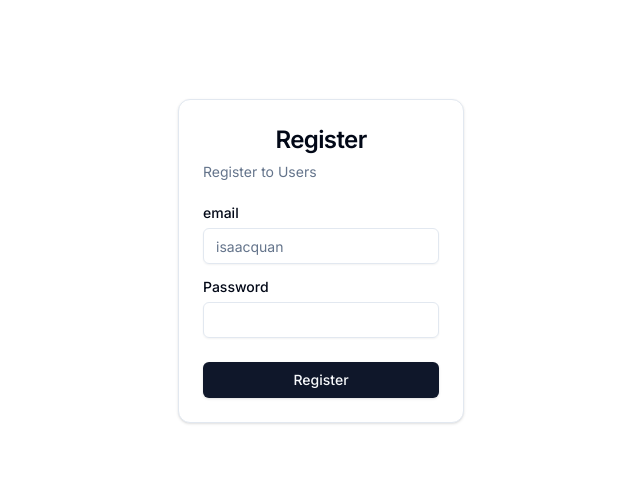
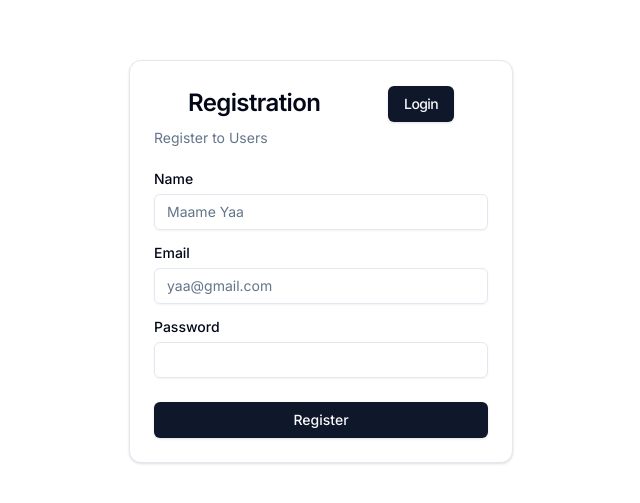
Before and after one commit to Chefdyb/kodestar-mini, a Next.js app: page /admin/create-user in a window 1280 px wide. Shown: the part 139-642 px from the top of the page, without its empty margins (319-959 px from the left). Built offline with nearby package versions, Linux system fonts and the light colour scheme.

Commit message:
feat: Add name field to createUser function and RegisterForm

```diff
--- a/src/app/admin/create-user/page.tsx
+++ b/src/app/admin/create-user/page.tsx
@@ -18,11 +18,13 @@ import { useRouter } from "next/navigation";
 
 import { createUser } from "@/lib/utils";
 import { toast } from "sonner";
+import Link from "next/link";
 
 function RegisterForm() {
     const router = useRouter();
 
     const [credentials, setCredentials] = useState({
+        name: "",
         email: "",
         password: "",
     });
@@ -35,6 +37,7 @@ function RegisterForm() {
         e.preventDefault();
         setCredentials((prev) => {
             return {
+                name: prev.name.trim(),
                 email: prev.email.trim(),
                 password: prev.password,
             };
@@ -44,9 +47,10 @@ function RegisterForm() {
             setCredentials({
                 email: "",
                 password: "",
+                name: "",
             });
-            await createUser(credentials.email, credentials.password);
-            router.push("/admin/create-user");
+            await createUser(credentials.name, credentials.email, credentials.password);
+            router.push("/login");
         } catch (error: string | any) {
             if (
                 error.message.includes("Unable to add key to index") &&
@@ -62,22 +66,36 @@ function RegisterForm() {
 
     return (
         <>
-            <div className="grid h-screen  w-screen place-content-center">
+            <div className=" h-screen flex  justify-center items-center">
                 <Card className="z-30 w-full max-w-sm">
                     <form onSubmit={handleRegister}>
                         <CardHeader>
                             <CardTitle className="text-center text-2xl">
-                                Register
+                                <div className=" w-full flex justify-around items-center ">
+                                    <span>Registration</span>
+                                    <Link href="/login"><Button>Login</Button></Link>
+                                </div>
                             </CardTitle>
                             <CardDescription>Register to Users</CardDescription>
                         </CardHeader>
                         <CardContent className="grid gap-4">
                             <div className="grid gap-2">
-                                <Label htmlFor="email">email</Label>
+                                <Label htmlFor="name">Name</Label>
+                                <Input
+                                    id="name"
+                                    type="text"
+                                    placeholder="Maame Yaa"
+                                    required
+                                    value={credentials.name}
+                                    onChange={handleInputChange}
+                                />
+                            </div>
+                            <div className="grid gap-2">
+                                <Label htmlFor="email">Email</Label>
                                 <Input
                                     id="email"
                                     type="email"
-                                    placeholder="isaacquan"
+                                    placeholder="yaa@gmail.com"
                                     required
                                     value={credentials.email}
                                     onChange={handleInputChange}
--- a/src/app/home/page.tsx
+++ b/src/app/home/page.tsx
@@ -1,5 +1,6 @@
 "use client";
 import CloudSync from "@/components/mycomponents/CloudSync";
+import db from "@/lib/db";
 import Collaboration from "@/components/mycomponents/Collaboration";
 import FileIcon from "@/components/mycomponents/FileIcon";
 import {
@@ -11,12 +12,20 @@ import SearchFilter from "@/components/mycomponents/SearchFilter";
 import ProjectActions from "@/components/mycomponents/projectActions";
 import { Button } from "@/components/ui/button";
 import { CaretSortIcon, GitHubLogoIcon, PlusIcon } from "@radix-ui/react-icons";
-import React, { useState } from "react";
+import React, { useState, useEffect } from "react";
 import { createDir, BaseDirectory, writeTextFile } from "@tauri-apps/api/fs";
 import { useRouter } from "next/navigation";
+import { User } from "@/lib/db";
 
 function App() {
+    const [user, setUser] = useState<User | null | undefined>(null);
     const router = useRouter();
+
+    const getUser = async (id: string | null | undefined) => {
+        const user = await db.users.get({ id });
+
+        setUser(user);
+    };
 
     const onCreateProject = async (details: {
         name: string;
@@ -42,6 +51,24 @@ function App() {
         console.log("Project created");
     };
 
+    useEffect(() => {
+        try {
+            const loginID = sessionStorage
+                .getItem("auth-session-kodestar")
+                ?.slice(1, -1);
+
+            if (!loginID) {
+                router.push("/login");
+                return;
+            }
+
+            getUser(loginID);
+        } catch (error) {
+            console.error("Error fetching user:", error);
+            router.push("/login");
+        }
+    }, []);
+
     return (
         <div className="w-screen h-screen bg-stone-800 flex items-center justify-center flex-col">
             <div className="flex flex-col max-w-5xl w-full ">
@@ -49,7 +76,7 @@ function App() {
                     Project Dashboard
                 </h1>
                 <h1 className="text-3xl mb-4 text-gray-200 font-mono font-extrabold">
-          Welcome, Divine
+                    {`Welcome, ${user?.name}`}
                 </h1>
                 <div className=" flex  items-start gap-14 ">
                     <RecentProjects />
@@ -78,7 +105,10 @@ const RecentProjects = () => {
             </h2>
             <GlassCard className="h-[600px] ">
                 <GlassCardContent>
-          <SearchFilter searchTerm={searchTerm} setSearchTerm={setSearchTerm} />
+                    <SearchFilter
+                        searchTerm={searchTerm}
+                        setSearchTerm={setSearchTerm}
+                    />
                     <ProjectList projects={filteredData} />
                 </GlassCardContent>
             </GlassCard>
--- a/src/app/login/page.tsx
+++ b/src/app/login/page.tsx
@@ -1,8 +1,5 @@
 "use client";
 import { useState } from "react";
-import {createDir, Dir} from "@tauri-apps/api/fs";
-import {pictureDir} from "@tauri-apps/api/path"
-import { signIn } from "next-auth/react";
 import { Button } from "@/components/ui/button";
 import db from "@/lib/db";
 import {
@@ -18,9 +15,9 @@ import { Label } from "@/components/ui/label";
 import { toast } from "sonner";
 import { string } from "zod";
 import Lottie from "react-lottie-player";
-import Animation from "@/lottifiles/Animation.json"
-// Alternatively:
-// import Lottie from 'react-lottie-player/dist/LottiePlayerLight'
+import Animation from "@/lottifiles/Animation.json";
+import { useRouter } from "next/navigation";
+import Link from "next/link";
 
 export default function LoginForm() {
     const [email, setEmail] = useState("");
@@ -28,19 +25,16 @@ export default function LoginForm() {
     const [loading, setLoading] = useState(false);
     const [error, setError] = useState<string | null>(null);
 
+    const router = useRouter();
     const handleSubmit = async (e: React.FormEvent<HTMLFormElement>) => {
         e.preventDefault();
         setError(null);
         setLoading(true);
-        const picturesPath = await pictureDir()
-        const newDirName = "users"
-        const fullPath = `${picturesPath}/${newDirName}`
-        await createDir(fullPath, {recursive: true})
-        console.log("Folder successfully created")
+
         // Basic client-side validation
         if (!email || !password) {
             setError("Email and password are required");
-            toast.error(error);
+            toast.error("Email and password are required");
             setLoading(false);
             return;
         }
@@ -48,13 +42,21 @@ export default function LoginForm() {
         try {
             // Fetch the user from the database
             const user = await db.users.get({ email });
+            user && console.log(user);
 
             // Check if user exists and password matches
             if (user && user.password === password) {
                 toast.success("Login successful!");
-                // Redirect or perform any other actions upon successful login
+                // redirect to editor page
+                sessionStorage.setItem(
+                    "auth-session-kodestar",
+                    JSON.stringify(user.id)
+                );
+                router.push("/home");
             } else {
-                toast.error(error);
+                toast.error(`Invalid email or password`);
+
+                return;
             }
         } catch (err) {
             console.error("Error fetching user:", err);
@@ -79,10 +81,17 @@ export default function LoginForm() {
                 </div>
                 <Card className="w-full border-none shadow-none rounded-none h-full grid place-content-center max-w-sm">
                     <CardHeader>
-                        <CardTitle className="text-2xl">Login</CardTitle>
+                        <CardTitle className="text-2xl">
+                            <div className=" w-full flex justify-around items-center">
+                                <span>Login</span>
+                                <Link href="/admin/create-user">
+                                    <Button>Register</Button>
+                                </Link>
+                            </div>
+                        </CardTitle>
                         <CardDescription>
-                            Enter your student email below to login to your
-                            account.
+                            Enter your student email and password below to login
+                            to your IDE.
                         </CardDescription>
                     </CardHeader>
                     <CardContent className="grid gap-4">
--- a/src/lib/db.ts
+++ b/src/lib/db.ts
@@ -2,6 +2,7 @@ import Dexie, { Table } from "dexie";
 export interface User {
     id?: string;
     email: string;
+    name: string;
     password: string;
 }
 class Kodestar extends Dexie {
@@ -10,7 +11,7 @@ class Kodestar extends Dexie {
     constructor() {
         super("Kodestar");
         this.version(1).stores({
-            users: "&id, &email, password", // Define schema for users table
+            users: "&id, name, &email, password", // Define schema for users table
         });
 
         this.users = this.table("users");
--- a/src/lib/utils.ts
+++ b/src/lib/utils.ts
@@ -13,8 +13,9 @@ import { v4 as uuid } from "uuid";
 import { User } from "@/lib/db";
 import { toast } from "sonner";
 
-export async function createUser(email: string, password: string) {
+export async function createUser(name: string, email: string, password: string) {
     const user: User = {
+        name,
         email,
         password,
         id: uuid(),
```
Lines whose indentation alone changed are shown as unchanged.
